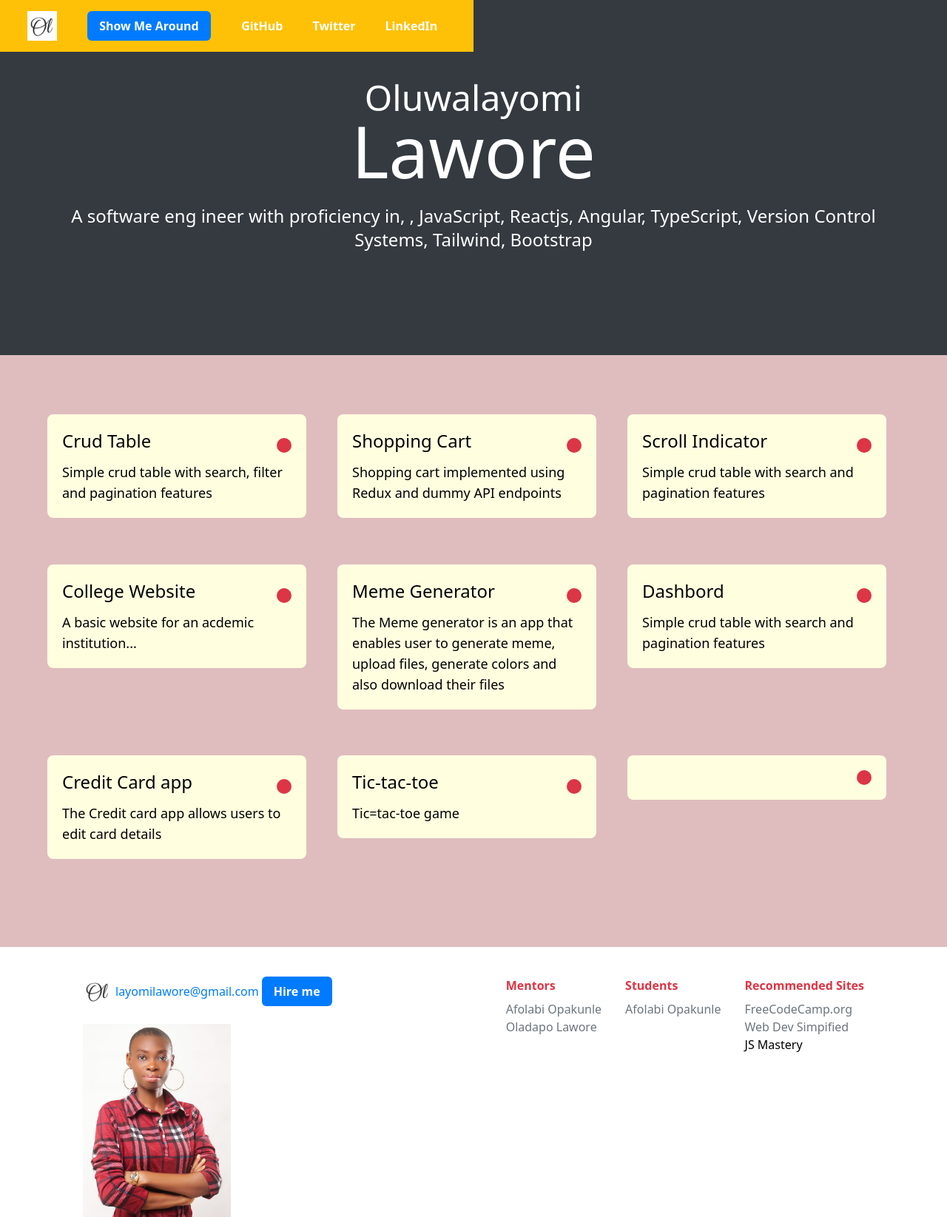
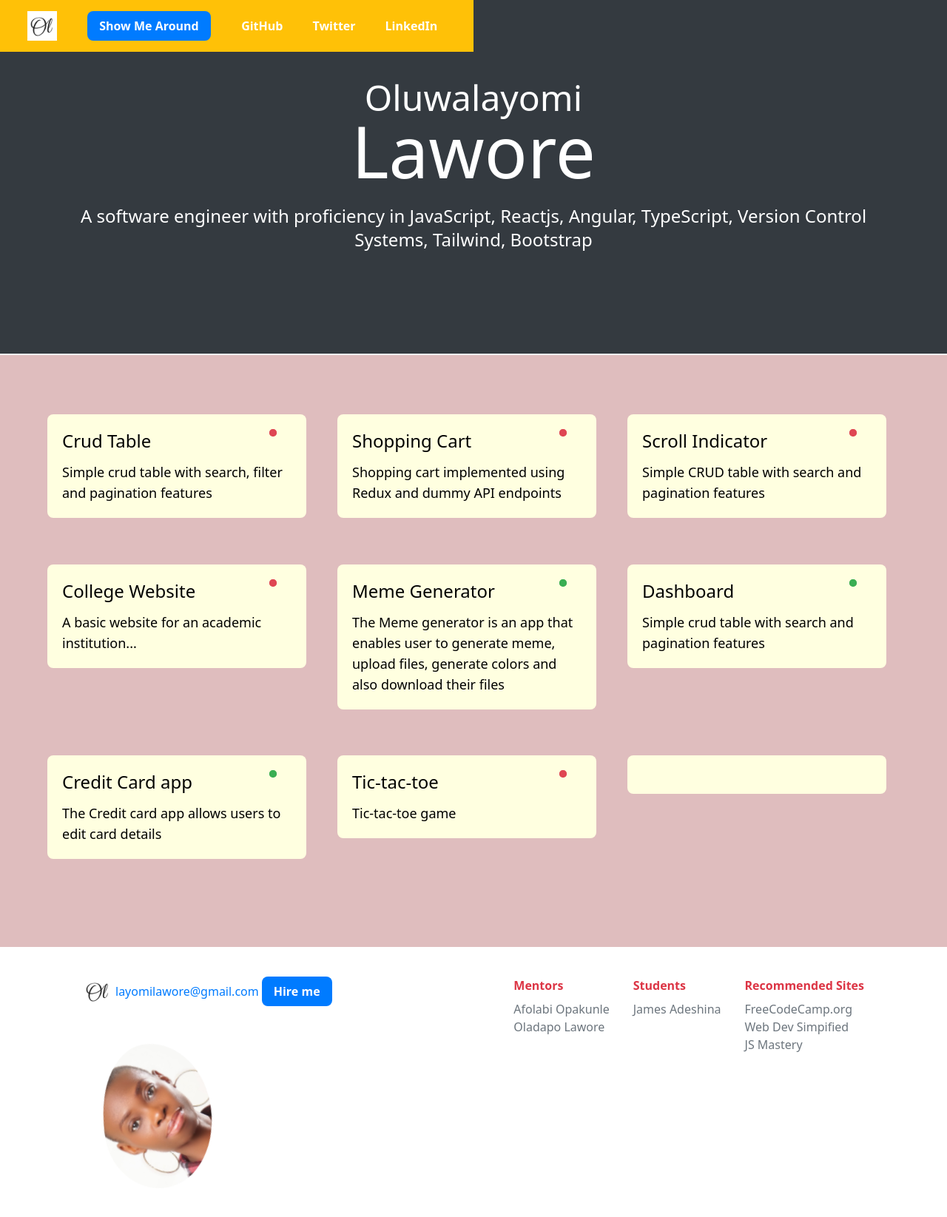
Before and after one commit to Layomi1/react-portfolio, a React (Vite) app: page / in a window 1280 px wide. Shown: the whole page at 74% size. Built offline with nearby package versions, Linux system fonts and the light colour scheme.

Commit message:
main section completed

```diff
--- a/src/App.jsx
+++ b/src/App.jsx
@@ -9,12 +9,11 @@ function App() {
 
   return (
     <div className='w-full'>
-     <div className='flex flex-col w-full h-50 bg-darkray text-white h-[60vh] px-2 mx-auto items-center pt-20'>
+     <div className='flex flex-col w-full h-50 bg-darkray text-white h-[60vh] px-2 mx-auto items-center pt-20 border-b-2 border-white'>
      <Header/>
       <h1 className='flex flex-col  mt-7 text-4xl text-center mb-2  font-md md:text-5xl font-sans'>Oluwalayomi <span className='text-7xl md:text-8xl '>Lawore</span></h1>
-      <p className='text-center px-14 md:text-2xl md:px-50 mt-4 mb-4 '>
-      A software eng
-      ineer with proficiency in<span>, ,  JavaScript, Reactjs, Angular, TypeScript, Version Control Systems, Tailwind, Bootstrap  </span>
+      <p className='text-center px-14 md:text-2xl md:px-50 mt-4 mb-4  '>
+      A software engineer with proficiency in<span>  JavaScript, Reactjs, Angular, TypeScript, Version Control Systems, Tailwind, Bootstrap  </span>
       </p>
 
      </div>
@@ -23,7 +22,7 @@ function App() {
         {
           cardDetails.map((card, id) =>
             <div key={id}>
-               <Card  title={card.title} description={card.description} link={card.link}  />
+               <Card  title={card.title} description={card.description} link={card.link} backgroundColor={card.backgroundColor} />
             </div>
 
           )
--- a/src/components/Card.jsx
+++ b/src/components/Card.jsx
@@ -1,19 +1,26 @@
-import Pulse from '../components/Pulse';
-import cardDetails from '../data';
+// import Pulse from '../components/Pulse';
+// import cardDetails from '../data';
 
-const Card = ({ title, description, link}) => {
+const Card = ({ title, description, link, backgroundColor }) => {
   return (
-    <a href={link} target='_blank'>
-       <div className="w-full md:max-w-[350px] h-auto p-5 overflow-hidden rounded-lg hover:bg-yellow bg-mushroom cursor-pointer">
-      <div className='flex items-center justify-between'>
-        <h3 className='mb-3 text-2xl'>{title}</h3>
-        <Pulse pulse= {cardDetails.backgroundColor}/>
+    <a href={link} target="_blank">
+      <div className="w-full md:max-w-[350px] h-auto p-5 overflow-hidden rounded-md hover:bg-yellow bg-mushroom cursor-pointer relative ">
+        <div>
+          <h3 className="mb-3 text-2xl">{title}</h3>
+          <div className="absolute top-5 right-10">
+            <span className="relative flex w-[10px] h-[10px] rounded-full  ">
+              <span
+                className=" animate-pulse w-full] h-full absolute shadow-box rounded-full inline-flex " style={{ backgroundColor: backgroundColor }}
+              >
+                <span className="relative inline-flex rounded-full w-[10px] h-[10px]"  style={{ backgroundColor: backgroundColor }}></span>
+              </span>
+            </span>
+          </div>
+        </div>
+        <p className="text-lg">{description}</p>
       </div>
-      <p className='text-lg'>{description}</p>
-    </div>
     </a>
+  );
+};
 
-  )
-}
-
-export default Card
+export default Card;
--- a/src/components/Footer.jsx
+++ b/src/components/Footer.jsx
@@ -1,36 +1,55 @@
 import logo from "../assets/logo.png";
 import Button from "./Button";
-import layomi1 from "../assets/layomi1.jpg";
 
 const Footer = () => {
   return (
     <div className="flex flex-col md:flex-row pt-10 px-5 md:px-28 gap-6 md:justify-between">
       <div className="flex flex-col gap-6">
         <div className="flex items-center gap-1">
-          <img src={logo} alt="logo" className="max-w-[50px] md:max-w-[40px]"/>
-          <a href="mailto:layomilawore@gmail.com" className="text-primary" target="_blank">layomilawore@gmail.com</a>
-          <div><Button text="Hire me"  /></div>
+          <img src={logo} alt="logo" className="max-w-[50px] md:max-w-[40px]" />
+          <a
+            href="mailto:layomilawore@gmail.com"
+            className="text-primary bg-transparent no-underline"
+            target="_blank"
+          >
+            layomilawore@gmail.com
+          </a>
+          <div>
+            <Button text="Hire me" />
+          </div>
+        </div>
+        <div className="w-[200px] h-[200px] relative border-2 border-dashed border-border pt-12">
+        <a href="https://github.com/layomi1" target="_blank" className="relative w-full h-full cursor-pointer ">
+          <section className="w-full h-full relative spin">
+            <div className="w-full h-full shadow-shadow  absolute overflow-hidden shape">
+              <figure className="spin-reverse w-[140%] h-[140%] absolute left-[-21%] top-[-21%]  flex text-gray text-[5vw] font-bold items-center justify-center uppercase  opacity-100  bg-cover bg-footerImage"></figure>
+            </div>
+            </section>
+        </a>
+        </div>
 
       </div>
-
-        <figure>
-          <img src={layomi1} alt="layomi"className="max-w-[200px] flex-row " />
-        </figure>
-      </div>
-
 
       <div className="flex flex-col md:justify-evenly md:flex-row gap-8 ">
         <div className="">
           <h5 className="text-red font-semibold mb-2">Mentors</h5>
           <ul>
             <li>
-            <a href="https://github.com/afolabiopakunle" target="_blank" className="text-gray">
+              <a
+                href="https://github.com/afolabiopakunle"
+                target="_blank"
+                className="text-gray"
+              >
                 Afolabi Opakunle
               </a>
             </li>
 
             <li>
-            <a href="https://github.com/daposta" target="_blank" className="text-gray">
+              <a
+                href="https://github.com/daposta"
+                target="_blank"
+                className="text-gray"
+              >
                 Oladapo Lawore
               </a>
             </li>
@@ -39,8 +58,12 @@ const Footer = () => {
         <div>
           <h5 className="text-red font-semibold mb-2">Students</h5>
           <ul>
-          <a href="https://github.com/afolabiopakunle" target="_blank" className="text-gray">
-            Afolabi Opakunle
+            <a
+              href="https://github.com/afolabiopakunle"
+              target="_blank"
+              className="text-gray"
+            >
+              James Adeshina
             </a>
           </ul>
         </div>
@@ -49,12 +72,20 @@ const Footer = () => {
           <h5 className="text-red font-semibold mb-2">Recommended Sites</h5>
           <ul>
             <li>
-            <a href="https://www.freecodecamp.org/" target="_blank" className="text-gray">
+              <a
+                href="https://www.freecodecamp.org/"
+                target="_blank"
+                className="text-gray"
+              >
                 FreeCodeCamp.org
               </a>
             </li>
             <li>
-            <a href="https://courses.webdevsimplified.com/" target="_blank" className="text-gray">
+              <a
+                href="https://courses.webdevsimplified.com/"
+                target="_blank"
+                className="text-gray"
+              >
                 Web Dev Simpified
               </a>
             </li>
@@ -63,6 +94,7 @@ const Footer = () => {
               <a
                 href="https://www.youtube.com/c/JavaScriptMastery"
                 target="_blank"
+                className="text-gray"
               >
                 JS Mastery
               </a>
@@ -70,7 +102,6 @@ const Footer = () => {
           </ul>
         </div>
       </div>
-
     </div>
   );
 };
--- a/src/data.js
+++ b/src/data.js
@@ -5,29 +5,29 @@ const cardDetails = [
     description:
       "Simple crud table with search, filter and pagination features",
     link: " https://frontend-rookie-crud-table.netlify.app/",
-    backgroundColor: "red",
+    backgroundColor:"#dc3545",
   },
   {
     id: 2,
     title: "Shopping Cart",
     description:
       "Shopping cart implemented using Redux and dummy API endpoints ",
-    backgroundColor: "red",
+    backgroundColor: "#dc3545",
     link: "https://frontend-rookie-shopping-cart.netlify.app/",
   },
   {
     id: 3,
     title: "Scroll Indicator",
-    description: "Simple crud table with search and pagination features",
-    backgroundColor: "#000",
+    description: "Simple CRUD table with search and pagination features",
+    backgroundColor: "#dc3545",
     link: "https://frontend-rookie-scroll-indicator.netlify.app/",
   },
   {
     id: 4,
     title: "College Website",
-    description: "A basic website for an acdemic institution... ",
+    description: "A basic website for an academic institution... ",
     link: "https://frontend-rokie-college-website.netlify.app/",
-    backgroundColor: "red",
+    backgroundColor: "#dc3545",
   },
   {
     id: 5,
@@ -35,28 +35,28 @@ const cardDetails = [
     description:
       "The Meme generator is an app that enables user to generate meme, upload files, generate colors and also download their files",
     link: "https://monkz-meme-generator.netlify.app/",
-    backgroundColor: "green",
+    backgroundColor: "#28a745",
   },
   {
     id: 6,
-    title: "Dashbord",
+    title: "Dashboard",
     description: "Simple crud table with search and pagination features",
     link: "https://frontend-rookie-dashbord.netlify.app/",
-    backgroundColor: "red",
+    backgroundColor: "#28a745",
   },
   {
     id: 7,
     title: "Credit Card app",
     description: "The Credit card app allows users to edit card details",
     link: "https://my-credit-card-app.netlify.app/",
-    backgroundColor: "red",
+    backgroundColor: "#28a745",
   },
   {
     id: 8,
     title: "Tic-tac-toe",
-    description: "Tic=tac-toe game",
+    description: "Tic-tac-toe game",
     link: "https://frontend-rookie-tic-tac-toe.netlify.app/",
-    backgroundColor: "red",
-  },
+    backgroundColor: "#dc3545",
+  }
 ];
 export default cardDetails;
--- a/src/index.css
+++ b/src/index.css
@@ -2,3 +2,39 @@
 @tailwind base;
 @tailwind components;
 @tailwind utilities;
+
+
+.spin{
+    animation:  spin 1s linear infinite ;
+}
+
+.spin-reverse{
+    animation: spin 3s linear infinite reverse;
+    z-index: 2;
+
+ }
+
+@keyframes spin {
+    100%{
+        transform: rotate(1turn);
+    }
+
+}
+
+
+.shape{
+    z-index: 5;
+    transition: border-radius 1s ease-out;
+    border-radius:60% 40% 50% 70% / 60% 50% 70% 40%;
+    animation: morph 4s ease-in-out infinite both alternate;
+
+}
+
+@keyframes morph{
+    0%{
+        border-radius: 40% 60% 60% 40% / 60% 30% 70% 40%;
+    }
+    100% {
+        border-radius: 40% 60%;
+    }
+}
--- a/tailwind.config.js
+++ b/tailwind.config.js
@@ -1,49 +1,63 @@
 /** @type {import('tailwindcss').Config} */
 export default {
-  content: [
-    "./index.html",
-    "./src/**/*.{js,ts,jsx,tsx}",
-  ],
+  content: ["./index.html", "./src/**/*.{js,ts,jsx,tsx}"],
 
   theme: {
+    backgroundImage: {
+      footerImage: "url('./assets/layomi.jpg')",
+    },
+    borderRadius: {
+      md: "8px",
+      full: "9999px",
+      xl: "60% 40% 50% 70% / 60% 50% 70% 40%",
+    },
     colors: {
-      indigo: '#6610f2',
-      purple:'#6f42c1',
-      pink:'#e83e8c',
-      red:'#dc3545',
-      orange:'#fd7e14',
-      yellow:'#ffc107',
-      green:'#28a745',
-      teal:'#20c997',
-      cyan: '#17a2b8',
-      gray: '#6c757d',
-      darkray:'#343a40',
-      primary:'#007bff',
-      secondary:'#6c757d',
-      success:'#28a745',
-      info: '#17a2b8',
-      warning: '#ffc107',
-      danger: '#dc3545',
-      light: '#f8f9fa',
-      dark: '#343a40',
-      white: '#fff',
-      coral : '#DFBDBE',
-      mushroom:'#ffffe0'
+      indigo: "#6610f2",
+      purple: "#6f42c1",
+      pink: "#e83e8c",
+      red: "#dc3545",
+      orange: "#fd7e14",
+      yellow: "#ffc107",
+      green: "#28a745",
+      teal: "#20c997",
+      cyan: "#17a2b8",
+      gray: "#6c757d",
+      darkray: "#343a40",
+      primary: "#007bff",
+      secondary: "#6c757d",
+      success: "#28a745",
+      info: "#17a2b8",
+      warning: "#ffc107",
+      danger: "#dc3545",
+      light: "#f8f9fa",
+      dark: "#343a40",
+      white: "#fff",
+      coral: "#DFBDBE",
+      mushroom: "#ffffe0",
+      shadow: "0 .5rem 1rem #00000026",
+      box:' 0 0 1px 1px #0000001a',
+      border: 'rgba(255, 255, 255, .4)'
     },
     fontFamily: {
-      sans: ['ui-sans-serif', 'system-ui'],
-      mono: ['ui-monospace', 'SFMono-Regular'],
-      body: ['Mulish','sans-serif'],
+      sans: ["ui-sans-serif", "system-ui"],
+      mono: ["ui-monospace", "SFMono-Regular"],
+      body: ["Mulish", "sans-serif"],
     },
 
     extend: {
-      screen:{
-        sm: '375px',
-        md:'768px',
-        lg: '1024px',
-        xl: '1440px'
+      screen: {
+        sm: "375px",
+        md: "768px",
+        lg: "1024px",
+        xl: "1440px",
+      },
+
+      animate:{
+        'pulse': 'pulse 2s linear infinite',
+
+       'spin-reverse':'spin 3s linear infinite reverse'
       }
     },
   },
   plugins: [],
-}
+};
```
Also changed, not shown: src/assets/layomi.jpg, src/assets/layomi1.jpg (deleted). Lines whose indentation alone changed are shown as unchanged.
